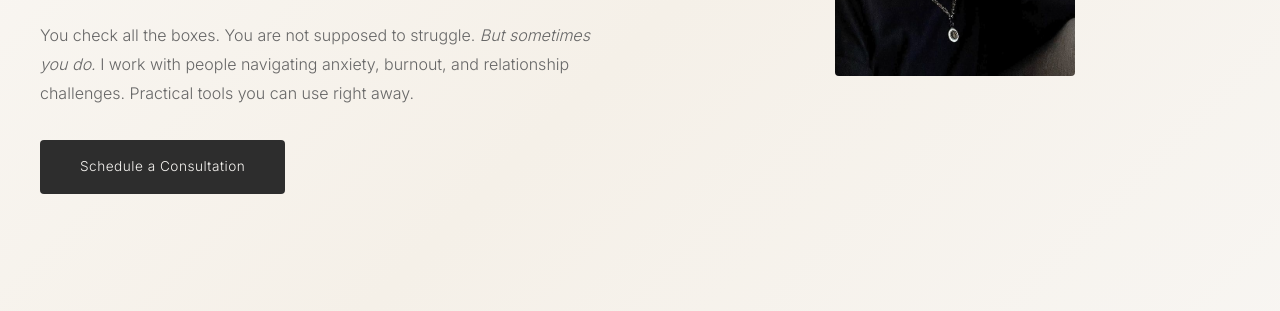
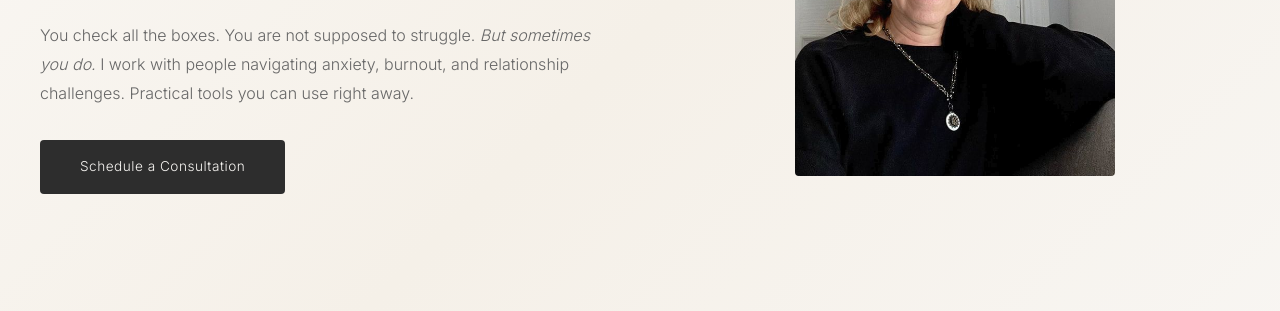
Before and after one commit to shertokj/nancy-hero-preview, a plain HTML site: page index.html in a window 1280 px wide. Shown: the part 364-675 px from the top of the page. Drawn offline with Linux system fonts and the light colour scheme.

Commit message:
fix: increase hero photo size from 240px to 320px

```diff
--- a/index.html
+++ b/index.html
@@ -82,7 +82,7 @@
 
         .hero-photo {
             width: 100%;
-            max-width: 240px;
+            max-width: 320px;
             aspect-ratio: 4/5;
             object-fit: cover;
             background: var(--border);
```
